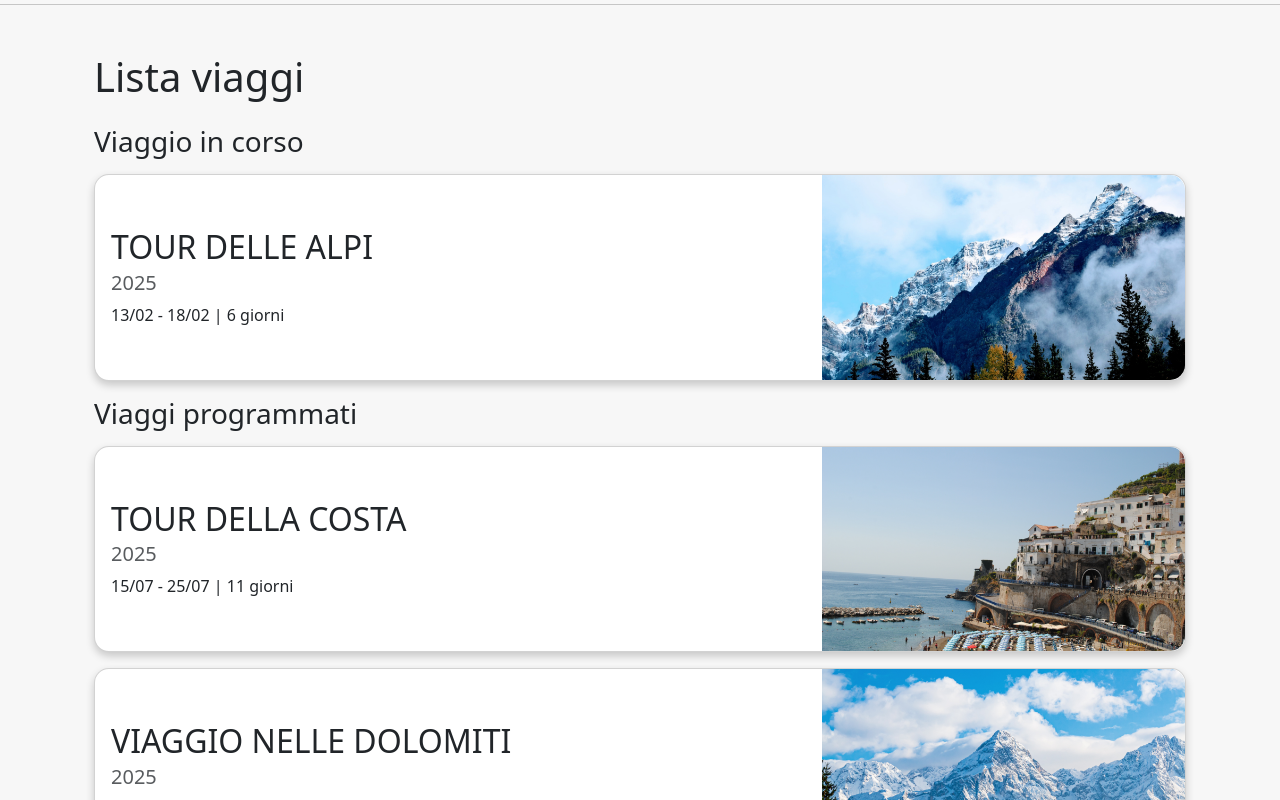
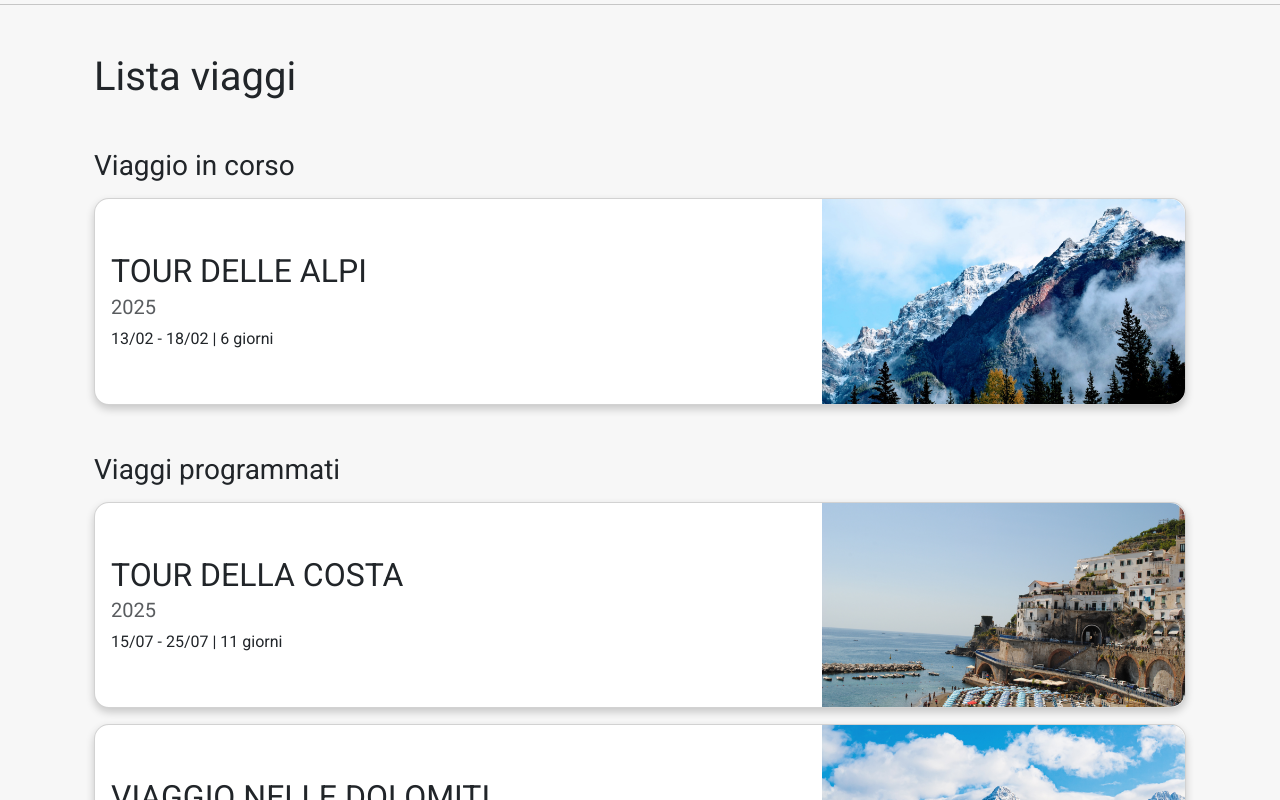
Before and after one commit to RobertoFloris/project-group-1, a React (Vite) app: page /travels in a window 1280 px wide. Shown: the part 140-940 px from the top of the page. Built offline with nearby package versions, Linux system fonts and the light colour scheme.

Commit message:
ho modificato di tutto

```diff
--- a/index.html
+++ b/index.html
@@ -3,7 +3,7 @@
 
 <head>
   <meta charset="UTF-8" />
-  <link rel="icon" href="img/logo.jpg" type="image/jpeg" />
+  <link rel="icon" href="src/public/img/logo.png" type="image/png" />
   <meta name="viewport" content="width=device-width, initial-scale=1.0" />
   <title>WEBAPP</title>
 </head>
--- a/src/App.jsx
+++ b/src/App.jsx
@@ -14,8 +14,8 @@ const App = () => {
     <GlobalProvider>
       <BrowserRouter>
         <Routes>
+          <Route path="/" element={<Home />} />
           <Route element={<DefaultLayout />}>
-            <Route path="/" element={<Home />} />
             <Route path="/travels" element={<TravelPage />} />
             <Route path="/travels/details/:id" element={<DetailstravelPage />} />
           </Route>
--- a/src/index.css
+++ b/src/index.css
@@ -1,12 +1,10 @@
-* {
-    padding: 0;
-    margin: ;
-}
+@import url('https://fonts.googleapis.com/css2?family=Bebas+Neue&family=Roboto:ital,wght@0,400;1,800&display=swap');
 
 body {
     background-color: hsl(0, 0%, 97%) !important;
     object-fit: cover;
     height: 100vh;
+    font-family: "Roboto", serif !important;
 }
 
 nav {
--- a/src/pages/DetailstravelPage.jsx
+++ b/src/pages/DetailstravelPage.jsx
@@ -25,10 +25,11 @@ const DetailstravelPage = () => {
       <div>
         <SearchBar setSearchText={setSearchText} />
       </div>
-      <h1>{viaggio.nome}</h1>
-      <h4>Lista dei partecipanti</h4>
-      <h6>{viaggio.dataInizio} - {viaggio.dataFine}</h6>
-      <div className="container row row-cols-md-3 row-cols-sx-1">
+      <h1 className='my-3'>{viaggio.nome}</h1>
+      <h4 className='my-3'>Lista dei partecipanti</h4>
+      <h6 className='my-3'>{viaggio.dataInizio} - {viaggio.dataFine}</h6>
+      <div className="container">
+        <div className="row row-cols-1 row-cols-md-2">
           {filteredTuristi.map((turista) => (
             <ClientCard
               key={turista.id}
@@ -37,6 +38,7 @@ const DetailstravelPage = () => {
               onClick={() => handleClick(turista.id)}
             />
           ))}
+        </div>
       </div>
 
       <div className='return-btn'>
--- a/src/pages/TravelPage.jsx
+++ b/src/pages/TravelPage.jsx
@@ -30,14 +30,14 @@ const TravelPage = () => {
 
   return (
     <div className="container mt-5">
-      <h1 className="mb-4">Lista viaggi</h1>
+      <h1 className="my-5">Lista viaggi</h1>
       {ongoingTrip && (
-        <div className="my-3">
+        <div className="my-5">
           <h3>Viaggio in corso</h3>
           <TravelCard key={ongoingTrip.id} viaggio={ongoingTrip} />
         </div>
       )}
-      <div className="my-3">
+      <div className="my-5">
         <h3>Viaggi programmati</h3>
         {scheduledTrips.map(viaggio => (
           <TravelCard key={viaggio.id} viaggio={viaggio} />
```
Also changed, not shown: src/public/img/logo.jpg (deleted). Lines whose indentation alone changed are shown as unchanged.
